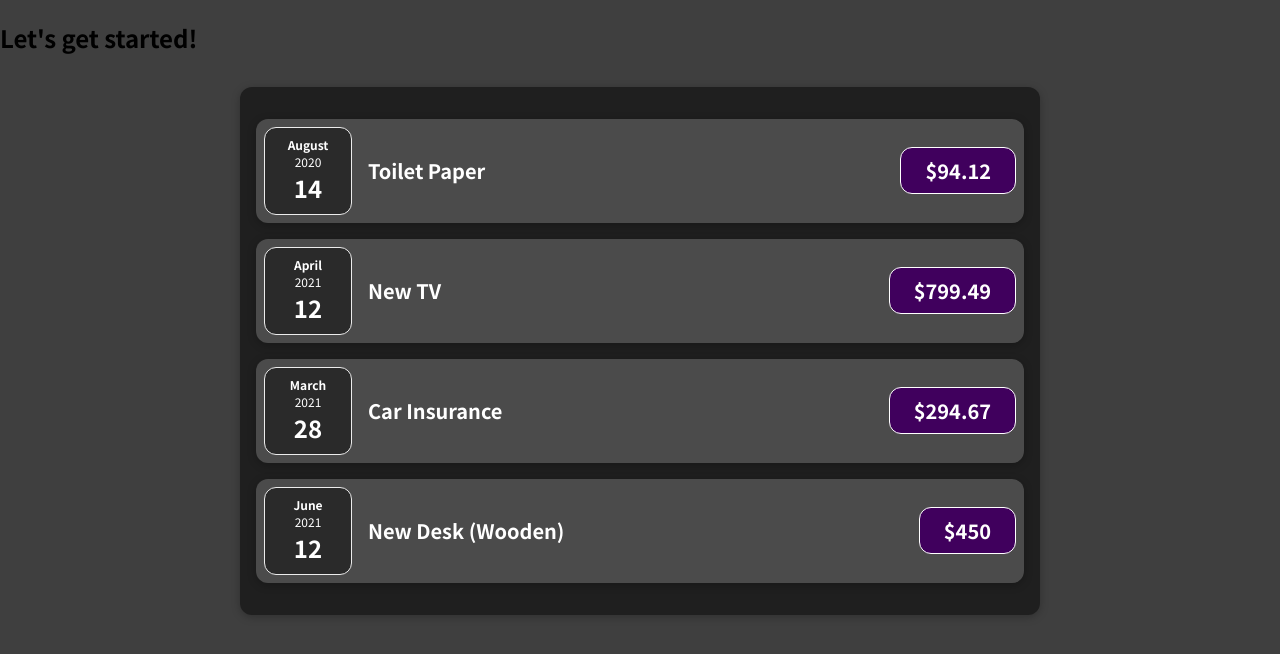
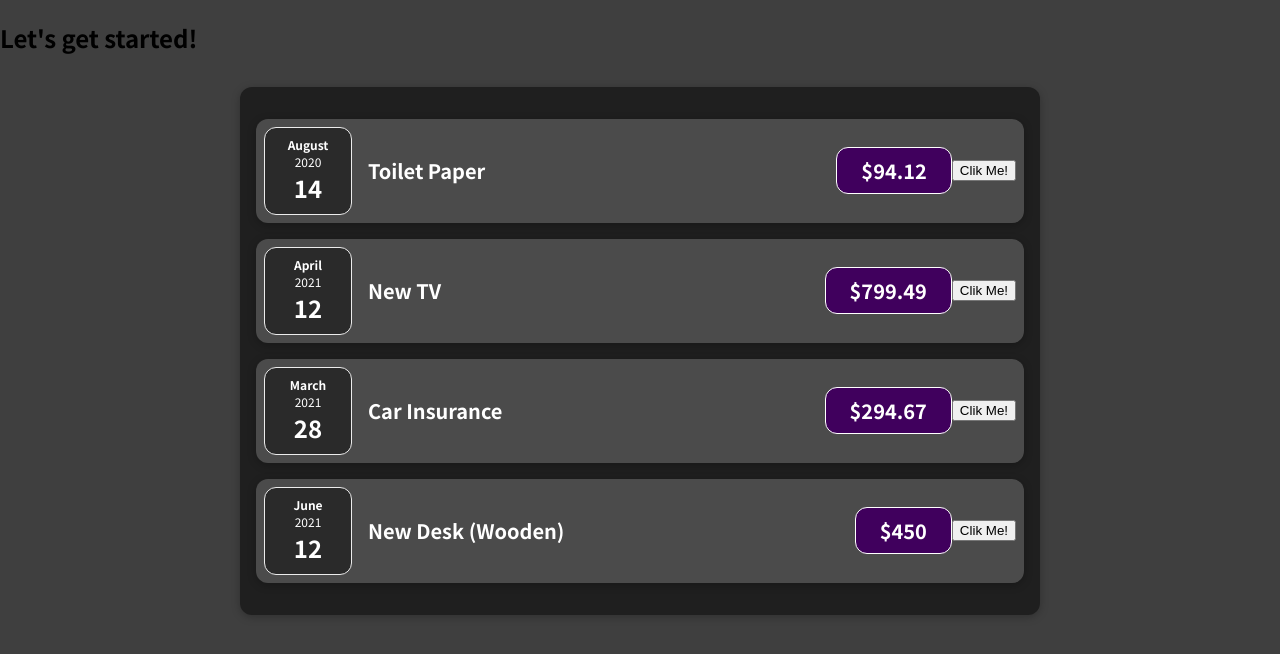
Before and after one commit to dpakbhatt/React_2023, a React (Create React App) app in the folder Learning Components/: page / in a window 1280 px wide. Shown: the top 654 px of the page. Built offline with nearby package versions, Linux system fonts and the light colour scheme.

Commit message:
Added first event listener

```diff
--- a/Learning Components/src/components/Expenses/ExpenseItem.js
+++ b/Learning Components/src/components/Expenses/ExpenseItem.js
@@ -5,6 +5,10 @@ import ExpenseDate from "./ExpenseDate";
 import Card from "../UI/Card";
 
 const ExpenseItem = (props) => {
+  const clickHandler = () => {
+    console.log("Clicked");
+  };
+
   return (
     <Card className="expense-item">
       <ExpenseDate date={props.date}></ExpenseDate>
@@ -12,6 +16,7 @@ const ExpenseItem = (props) => {
         <h2>{props.title}</h2>
         <div className="expense-item__price">${props.amount}</div>
       </div>
+      <button onClick={clickHandler}>Clik Me!</button>
     </Card>
   );
 };
```
